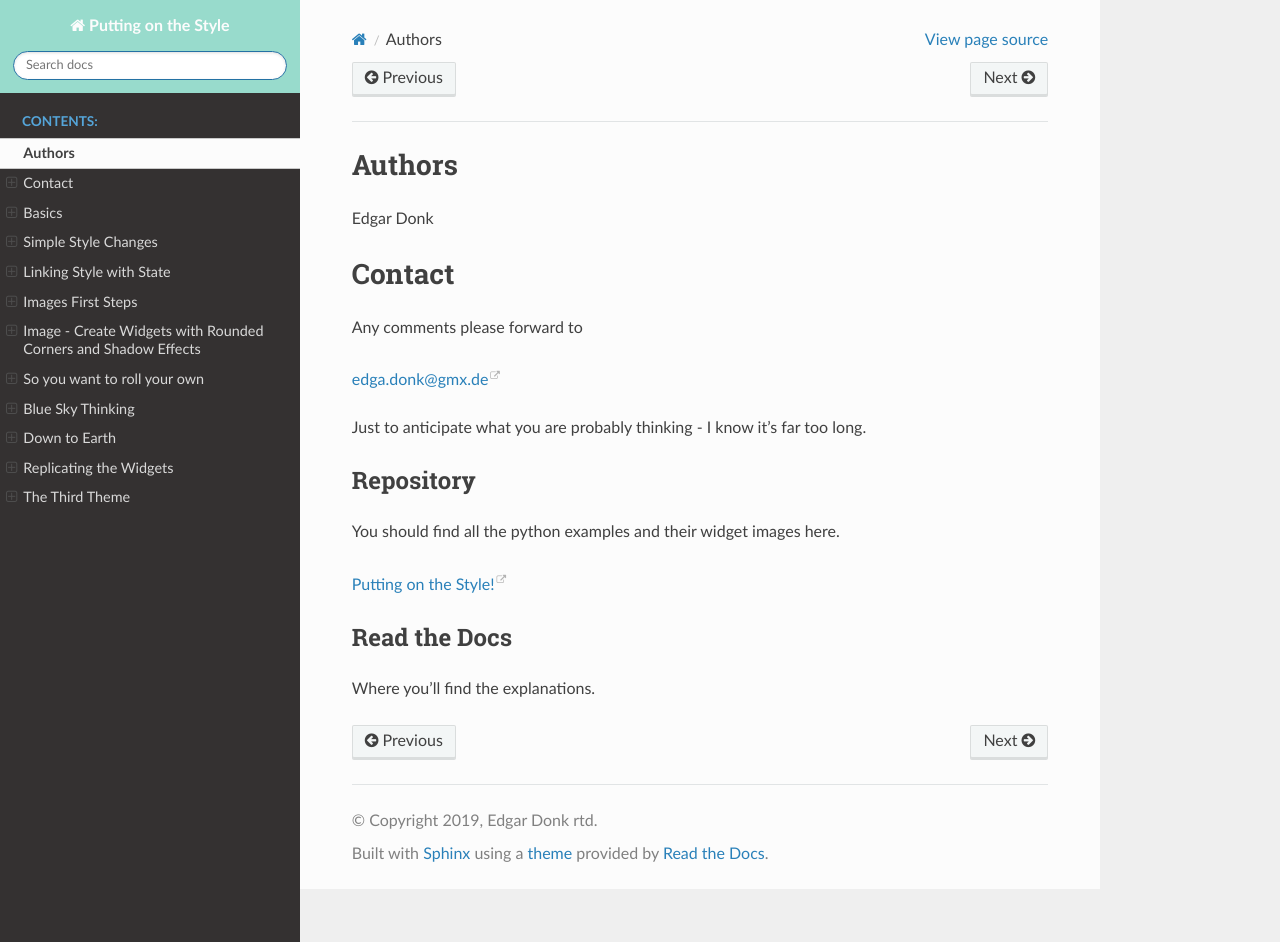
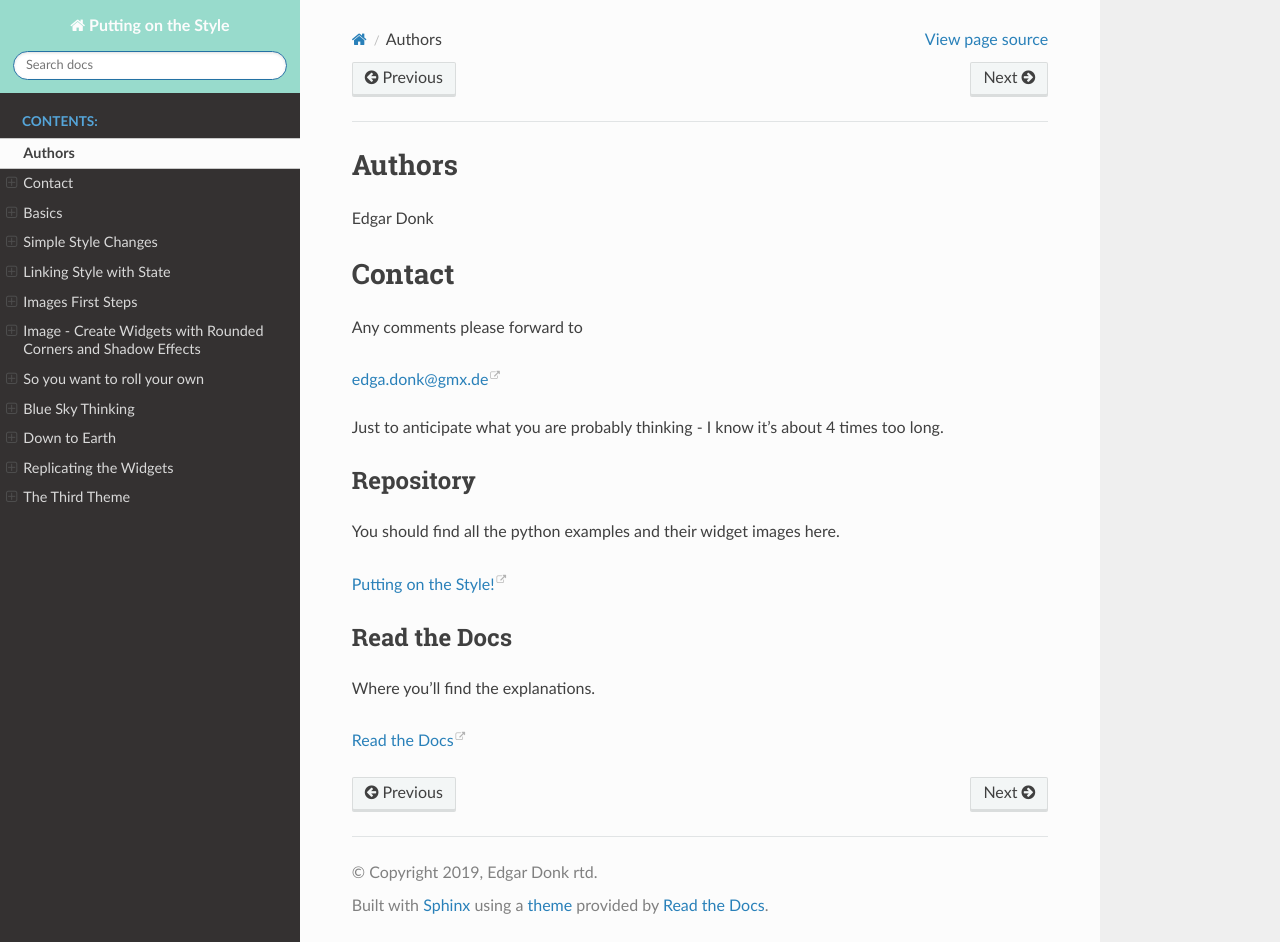
Before and after one commit to Edgar-Donk/tkinter.ttk.style, a Sphinx documentation site: the page built from docs/authors.rst, in a window 1280 px wide and 942 px high. Built offline with Sphinx 7.4.7 and the Read the Docs theme 2.0.0, drawn with Linux system fonts in a browser that asks for light colours.

Commit message:
Add files via upload

```diff
--- a/docs/authors.rst
+++ b/docs/authors.rst
@@ -14,7 +14,8 @@
 
 edga.donk@gmx.de
 
-Just to anticipate what you are probably thinking - I know it's far too long.
+Just to anticipate what you are probably thinking - I know it's about 4 times
+too long.
 
 Repository
 ==========
@@ -28,3 +29,5 @@
 =============
 
 Where you'll find the explanations.
+
+`Read the Docs <https://tkinterttkstyle.readthedocs.io/en/latest/index.html>`_
```
